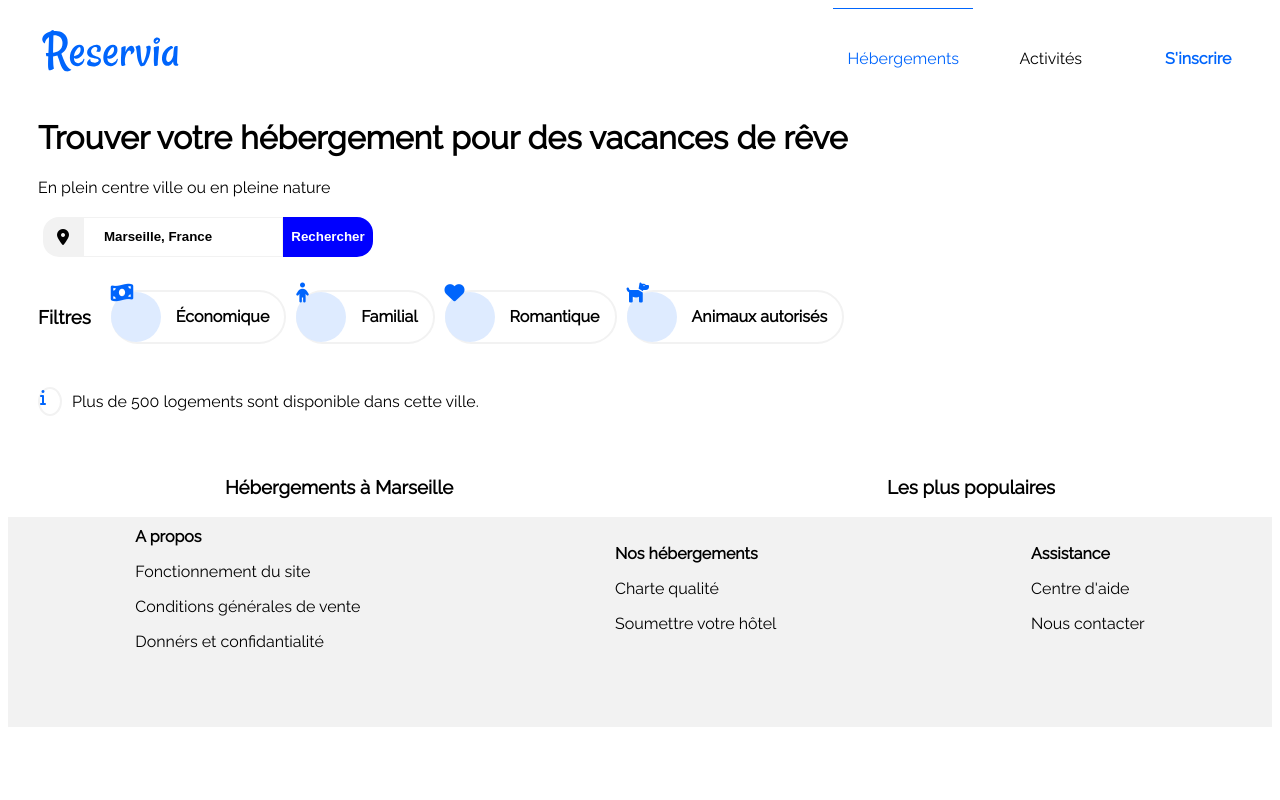
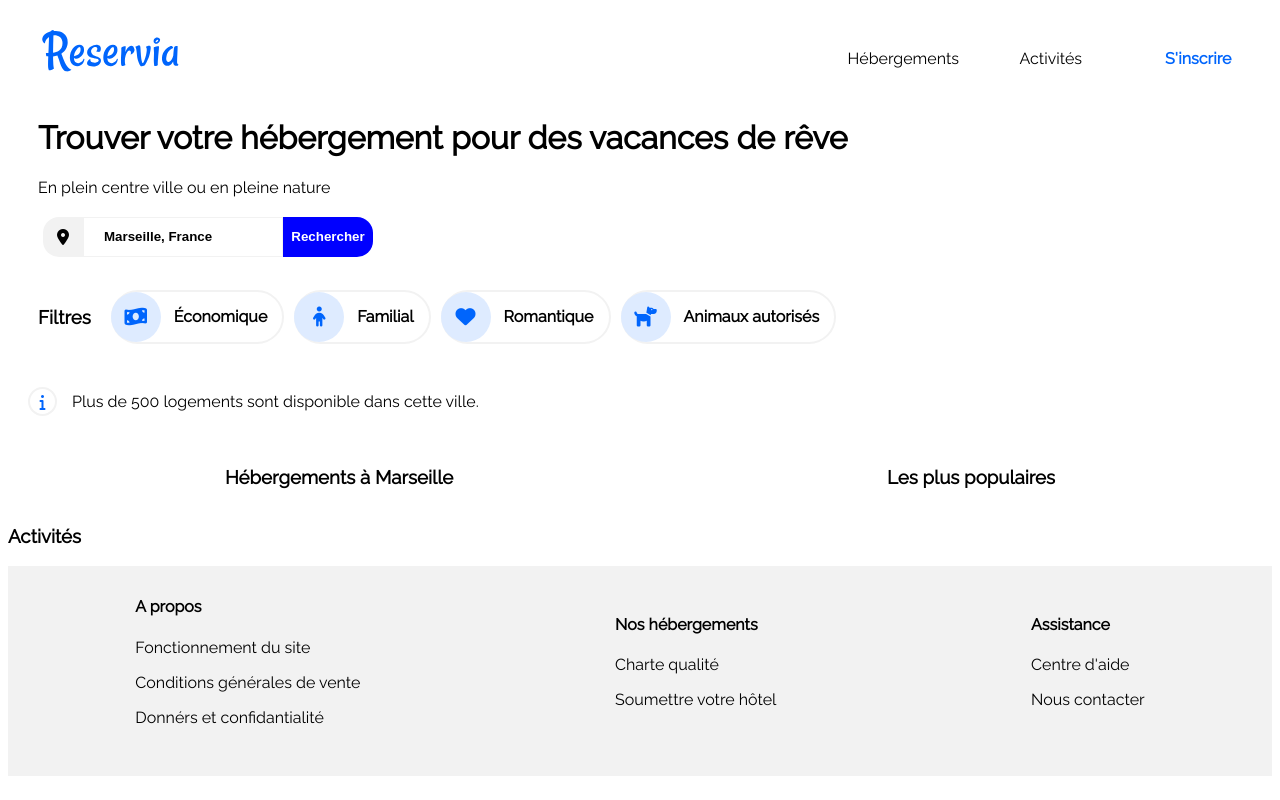
Before and after one commit to kevinbearbtz/Reservia, a plain HTML site: page index.html in a window 1280 px wide. Drawn offline with Linux system fonts and the light colour scheme.

Commit message:
Icons centrés

```diff
--- a/index.html
+++ b/index.html
@@ -7,25 +7,22 @@
     <title>Reservia</title>
     <link rel="stylesheet" type ="text/css" href="style.css">
     <script src="https://kit.fontawesome.com/3d4c2f4d7f.js" crossorigin="anonymous"></script>
-    <style>
-        @import url('https://fonts.googleapis.com/css2?family=Raleway&display=swap');
-    </style>
 </head>
 <body>
-    <header class="sizeheader">
+    <header>
         <nav class="flexbetween">
             <div>
                 <img class="logo" src="img/reservia_logo.svg" alt="reservia logo">
             </div>
-            <div class="flexaround sizelinks">
-                <div class="sizelink flexcenter bordernav1">
-                    <a class="colorlink13 deconone" href="#hebégement">Hébergements</a>
+            <div class="sizelinks flexaround">
+                <div class="sizelink flexcenter bordernav">
+                    <a class="colorlink" href="#hebégement">Hébergements</a>
                 </div>
-                <div  class="sizelink flexcenter bordernav23">
-                    <a class="colorlink2 deconone" href="#activité">Activités</a>
+                <div  class="sizelink flexcenter bordernav">
+                    <a class="colorlink" href="#activité">Activités</a>
                 </div>
-                <div class="sizelink flexcenter bordernav23">
-                    <a class="colorlink13 deconone bold"  href="#">S'inscrire</a>
+                <div class="sizelink flexcenter bordernav">
+                    <a class="colorlink3"  href="#">S'inscrire</a>
                 </div>
             </div>
         </nav>
@@ -40,49 +37,53 @@
                 <i class="fas fa-map-marker-alt"></i>
             </div>
             <div>
-                <input  class="search flexcenter bold" type="search" value="Marseille, France">
+                <input  class="search flexcenter" type="search" value="Marseille, France">
             </div>
             <div>
-                <button class="button flexcenter bold" type="button">
+                <button class="button flexcenter" type="button">
                 Rechercher
                 </button>
             </div>
         </form>
-        <div class="filtersection margfilter">
+        <section class="filtersection margfilter">
             <div class="filtertitle">
                <h3>Filtres</h3>
             </div>
-            <div class="filters flexbetween">
-                <i class="fas fa-money-bill-wave fa-lg filtericon"></i>
-                <div class="filtertext"> Économique</div>
+            <div class="filters">
+                    <i class="fas fa-money-bill-wave fa-lg"></i>
+                    <p> Économique</p>
             </div>
-            <div class="filters flexbetween">
-                <i class="fas fa-child fa-lg filtericon"></i>
-                <div class="filtertext">Familial</div>
+            <div class="filters ">
+                <i class="fas fa-child fa-lg"></i>
+                <p>Familial</p>
             </div>
-            <div class="filters flexbetween">
-                <i class="fas fa-heart fa-lg filtericon"></i>
-                <div class="filtertext">Romantique</div>
+            <div class="filters">
+                <i class="fas fa-heart fa-lg"></i>
+                <p>Romantique</p>
             </div>
-            <div  class="filters flexbetween">
-                <i class="fas fa-dog fa-lg filtericon"></i>
-                <div class="filtertext">Animaux autorisés</div>
+            <div  class="filters">
+                <i class="fas fa-dog fa-lg"></i>
+                <p>Animaux autorisés</p>
             </div>
-        </div>
+        </section>
         <section>
             <div class="info">
-                <i class="fas fa-info fa-md infoicon"></i>
-                <p class="infotext">Plus de 500 logements sont disponible dans cette ville.</p>
+                <i class="fas fa-info fa-md"></i>
+                <p>Plus de 500 logements sont disponible dans cette ville.</p>
             </div>
         </section>
         <section class="flexaround">
             <div>
-                <h3>Hébergements à Marseille</h3>
+                <h3 id="hébergement">Hébergements à Marseille</h3>
             </div>
             <div>
                 <h3>Les plus populaires</h3>
             </div>
-
+        </section>
+        <section>
+            <div>
+                <h3 id="activité">Activités</h3>
+            </div>
         </section>
     </main>
     <footer>
--- a/style.css
+++ b/style.css
@@ -1,10 +1,8 @@
+@import url('https://fonts.googleapis.com/css2?family=Raleway&display=swap');
+
 Html,body{
     font-family: 'Raleway', sans-serif;
     color: black;
-}
-
-.bold{
-    font-weight: bold;
 }
 
 .flexaround {
@@ -27,9 +25,10 @@ Html,body{
 
 /* HEADER */
 
-.sizeheader{
+header{
     height: 90px;
 }
+
 .logo{
     width: 150px;
     height: 65px;
@@ -41,37 +40,31 @@ Html,body{
     margin-bottom: 50px;
 }
 
-.deconone{
-    text-decoration: none;
-}
-
 .sizelink{
     width: 140px ;
     height: 99px;
 }
 
-.colorlink13{
-    color: #0065fc;
+.sizelinks .sizelink a{
+    text-decoration: none;
 }
 
-.colorlink2{
+.colorlink{
     color: black;
 }
-
-
-
-.bordernav1{
-    border-top: 1px solid #0065fc;
+.colorlink3{
+    color: #0065fc;
+    font-weight: bold;
 }
 
-.bordernav23{
+.bordernav{
     border-top: 1px solid transparent;
 }
 
-.bordernav23:hover {
+.bordernav:hover {
     border-top: 1px solid #0065fc;
+    transition: 0.5s;
 }
-
 
 h1 {
     font-size: 2rem;
@@ -105,6 +98,7 @@ h1 {
     color: black;
     border: 0.5px solid #f2f2f2;
     padding-left: 20px;
+    font-weight: bold;
 
 }
 .button {
@@ -115,6 +109,7 @@ h1 {
     border: none;
     color: white;
     cursor: pointer;
+    font-weight: bold;
 }
 
 /*FILTRES*/
@@ -137,19 +132,25 @@ h1 {
     height: 50px;
     border-radius: 30px;
     margin-right: 10px;
+    display:flex;
+    align-items: center;
 }
 
-.filtericon{
-    margin-left: -2px;
+
+.filters i{
+    margin:-2px;
     border-radius: 25px;
     width: 50px;
     height: 50px;
     color: #0065fc;
     background-color: #deebff;
-
+    display:flex;
+    justify-content: center;
+    align-items: center;
 }
 
-.filtertext{
+
+.filters p{
     font-weight: bold;
     padding: 10px 15px;
 }
@@ -165,19 +166,20 @@ h1 {
 .info{
     display: flex;
     align-items: center;
-    margin: 30px;
+    margin: 20px;
 }
 
-.infoicon{
+.info i{
     color: #0065fc;
-    width: 20px;
+    width: 25px;
     height: 25px;
     border: 2px solid #f2f2f2;
     border-radius: 50%;
-    margin-right: 10px;
+    margin-right: 15px;
+    display:flex;
+    justify-content: center;
+    align-items: center;
 }
-
-
 
 /* FOOTER */
 
@@ -186,13 +188,3 @@ footer{
     padding-top: 10px;
     height: 200px;
 }
-
-
-
-h4{
-    margin:0;
-}
-
-ul{
-    list-style: none;
-}
```
